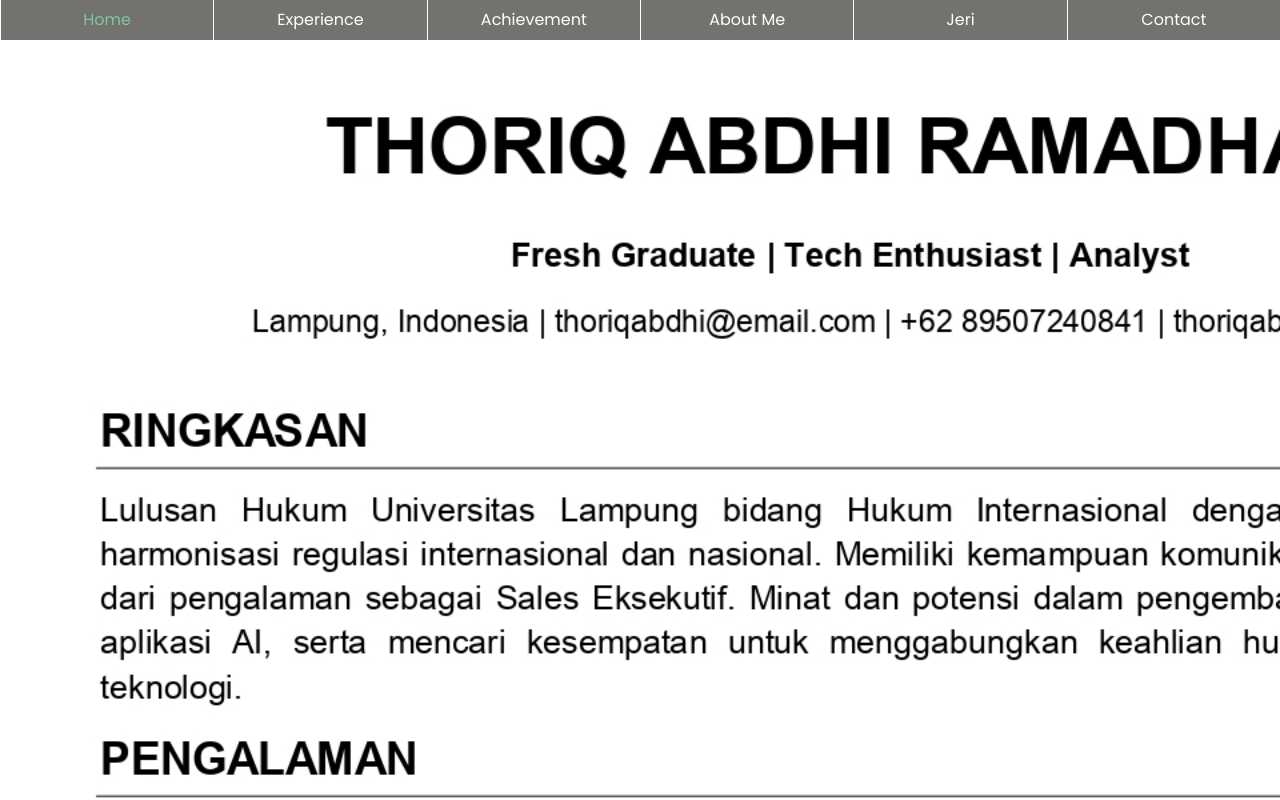
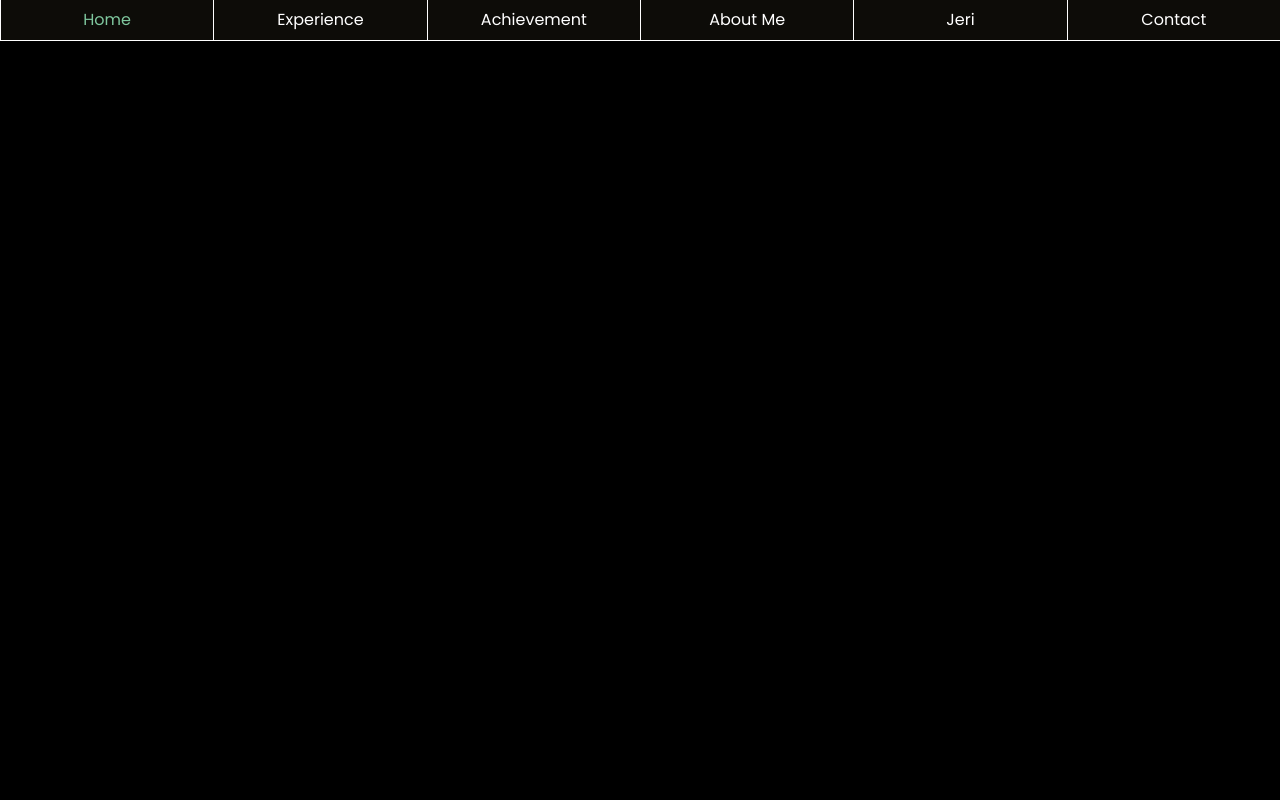
Before and after one commit to thoriqabdhi/thoriqabdhi.github.io, a plain HTML site: page about.html in a window 1280 px wide. Shown: the top 800 px of the page. Drawn offline with nearby package versions, Linux system fonts and the light colour scheme.

Commit message:
Update about.css

```diff
--- a/about.css
+++ b/about.css
@@ -1,7 +1,8 @@
 .con-about{
     width: 100wh;
-    height: 350vh;
-    background-image: url(cv.jpg);
-    background-repeat: no-repeat;
-    background-size: cover;
+    height: auto;
 }
+
+.cv {
+    max-width: 100vw;
+}
```
